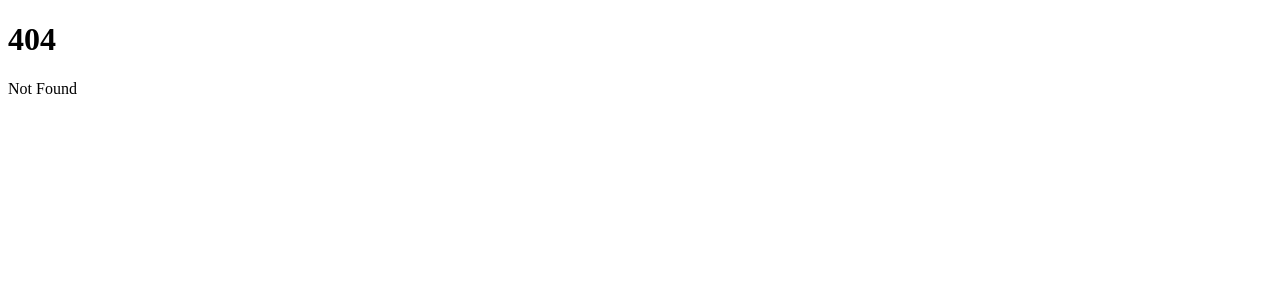
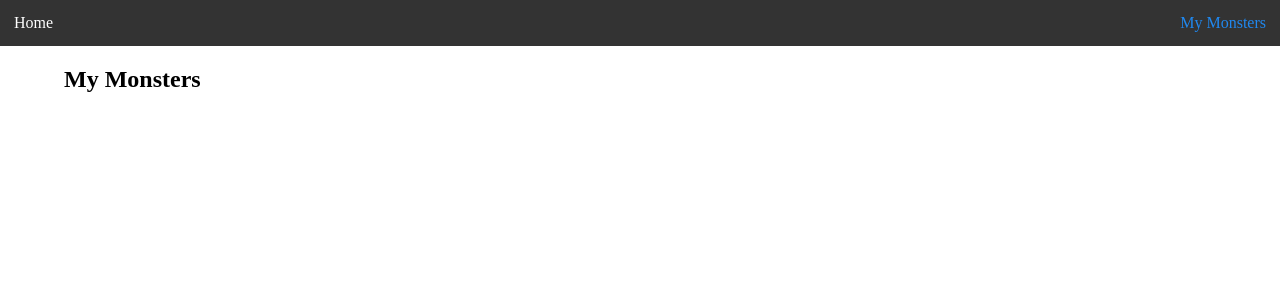
Before and after one commit to Schmidii99/pokedex-sveltekit, a SvelteKit app: page /my-monsters in a window 1280 px wide. Before the commit this address had no page. Shown: the top 300 px of the page. Built offline with nearby package versions, Linux system fonts and the light colour scheme.

Commit message:
add navbar with +layout.svelte and my-monster route

```diff
--- /dev/null
+++ b/src/routes/+layout.svelte
@@ -0,0 +1,47 @@
+<script>
+    import { page } from "$app/stores";
+
+</script>
+
+<div class="navbar">
+    <a href="/" class:active={$page.url.pathname == "/"}>
+        Home
+    </a>
+    <a href="/my-monsters/" class:active={$page.url.pathname == "/my-monsters"}>
+        My Monsters
+    </a>
+</div>
+
+<div class="container">
+    <slot />
+</div>
+
+<style>
+    .navbar {
+        display: flex;
+        justify-content: space-between;
+        background-color: #333;
+        color: #fff;
+        padding: 10px;
+    }
+    .navbar a {
+       color: #fff;
+       text-decoration: none;
+       padding: 4px;
+    }
+    .navbar a.active {
+       color: rgb(32, 136, 239);
+    }
+    .navbar a:hover {
+        color: rgb(32, 136, 239);
+    }
+
+    :global(body) {
+        margin: 0;
+    }
+    .container {
+        margin: 0 auto;
+        max-width: 90%;
+        width: 1200px;
+    }
+</style>
--- /dev/null
+++ b/src/routes/my-monsters/+page.svelte
@@ -0,0 +1 @@
+<h2>My Monsters</h2>
```
